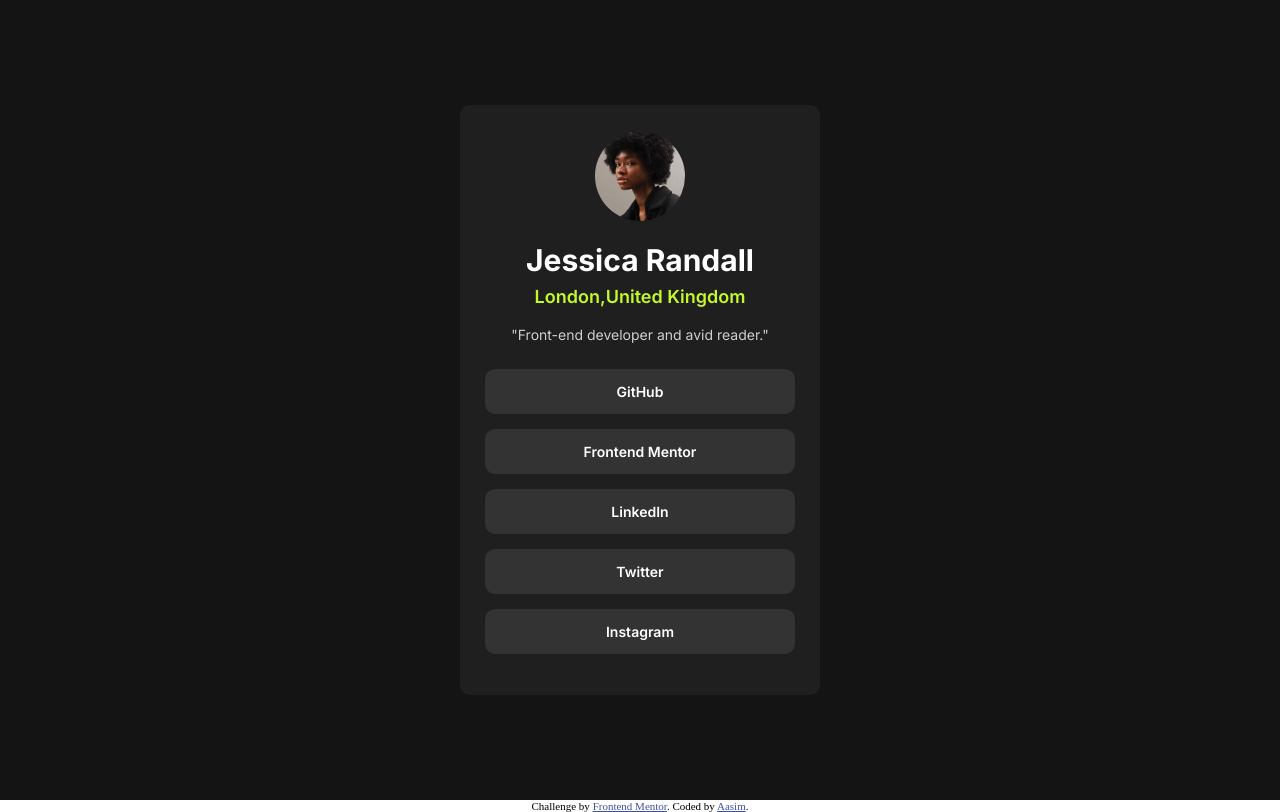
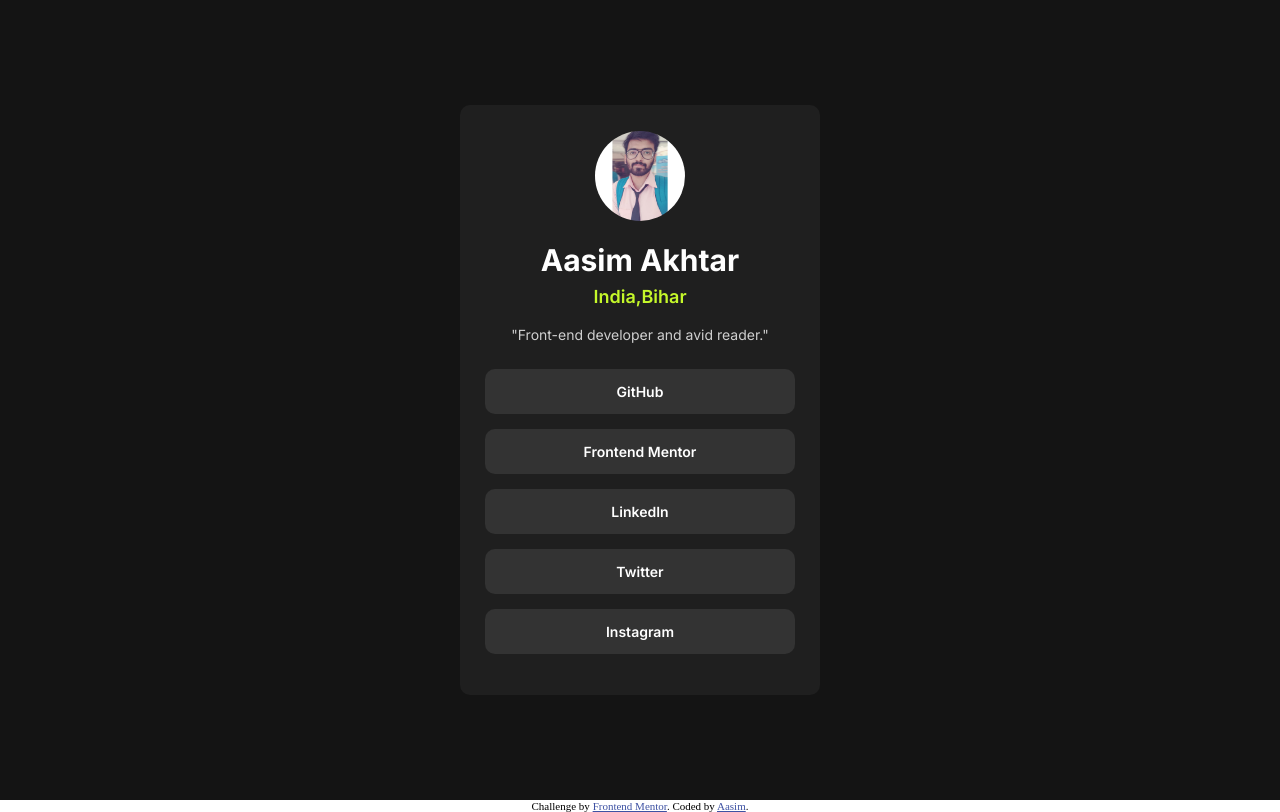
Before and after one commit to 080Aasim/Social-link-profile-card, a plain HTML site: page index.html in a window 1280 px wide. Drawn offline with Linux system fonts and the light colour scheme.

Commit message:
Change image,location,name

```diff
--- a/index.html
+++ b/index.html
@@ -21,11 +21,11 @@
       <div class="main-box">
         <section class="top-section">
             <div class="img">
-              <img src="./assets/images/avatar-jessica.jpeg" alt="avatar-jessica">
+              <img src="profile.png" alt="avatar-jessica">
             </div>
             <div class="h1-h4-text">
-              <h1>Jessica Randall</h1>
-              <h4>London,United Kingdom</h4>
+              <h1>Aasim Akhtar</h1>
+              <h4>India,Bihar</h4>
             </div>
             <div class="p-text">
               <p>
```
Also changed, not shown: profile.png (added).
